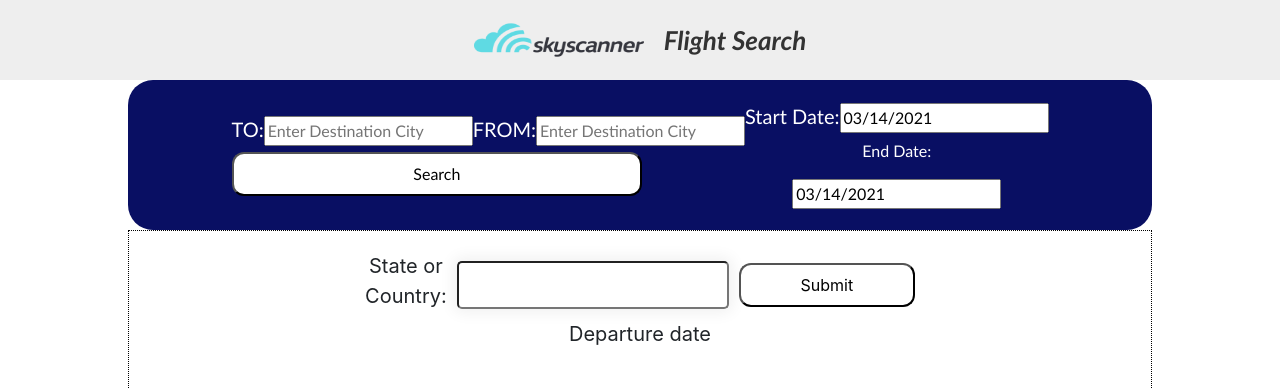
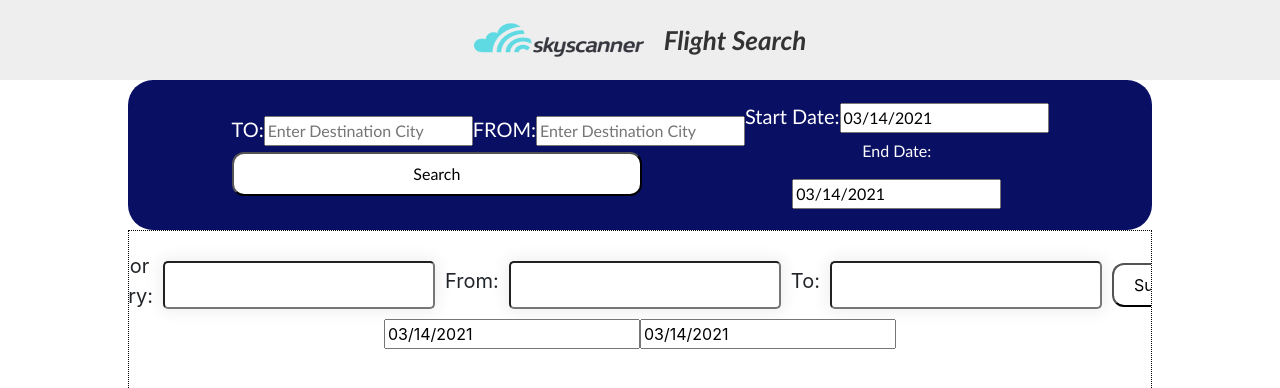
Before and after one commit to cpoptile/SES_skyscanner_app, a React (Create React App) app: page / in a window 1280 px wide. Shown: the top 388 px of the page. Built offline with nearby package versions, Linux system fonts and the light colour scheme.

Commit message:
Implement new fetch of API -still testing

```diff
--- a/src/components/SearchBox.js
+++ b/src/components/SearchBox.js
@@ -1,11 +1,24 @@
 import React, { useState } from 'react';
 import './SearchBox.css';
 import Places from './Places';
+import Datepicker from 'react-datepicker';
 
 function SearchBox() {
   const [places, setPlaces] = useState([])
+  const [fromLocation, setFromLocation] = useState("")
+  const [toLocation, setToLocation] = useState("")
   const [query, setQuery] = useState("")
+  const [startDate, setStartDate] = useState(new Date())
+  const [endDate, setEndDate] = useState(new Date())
   const [showPlaces,setShowPlaces] = useState(false)
+
+  const handleStartDate = date => {
+    setStartDate(date)
+  }
+
+  const handleEndDate = date => {
+    setEndDate(date)
+  }
 
   function handleSubmit(e) {
       e.preventDefault()
@@ -29,6 +42,24 @@ function SearchBox() {
       setShowPlaces(true)
   }
 
+  function handleSearch(fromLocation, toLocation, startDate){
+    async function findFlights() {
+      const url = `https://skyscanner-skyscanner-flight-search-v1.p.rapidapi.com/apiservices/browsequotes/v1.0/US/USD/en-US/${fromLocation}/${toLocation}/${startDate}?` +
+      new URLSearchParams({ inboundpartialdate: endDate });
+      const reqOptions = {
+        method: 'GET',
+        headers: {
+            "x-rapidapi-key": "42a5ad4309msh0f7539296c11895p172628jsn1bac294685a3",
+            "x-rapidapi-host": "skyscanner-skyscanner-flight-search-v1.p.rapidapi.com",
+        },
+      };
+      let response = await fetch(url, reqOptions)
+      response = await response.json();
+    }
+
+    }
+
+
   // function doAjaxRequest(){
   //   $.ajax({
   //     url: "https://skyscanner-skyscanner-flight-search-v1.p.rapidapi.com/apiservices/autosuggest/v1.0/US/USD/en-US/"
@@ -41,11 +72,22 @@ function SearchBox() {
           <form onSubmit={handleSubmit}>
                 <label htmlFor="queryInput">State or Country:</label>
                 <input id="queryInput" value={query} onChange={e => setQuery(e.target.value)} required/>
+                <label htmlFor="queryInput">From:</label>
+                <input id="queryInput" value={fromLocation} onChange={e => setFromLocation(e.target.value)} required/>
+                <label htmlFor="queryInput">To:</label>
+                <input id="queryInput" value={toLocation} onChange={e => setToLocation(e.target.value)} required/>
                 <button className="search">Submit</button>
           </form> { showPlaces ? <Places places={places}></Places> : <></>}
           <div>
-              <label className="block">Departure date</label>
-            </div>
+            <Datepicker
+              selected={startDate}
+              onChange={handleStartDate}
+            />
+            <Datepicker
+              selected={endDate}
+              onChange={handleEndDate}
+            />
+          </div>
         </div>
     );
 }
```
Also changed, not shown: src/components/Flights.css (added), src/components/Flights.js (added).
